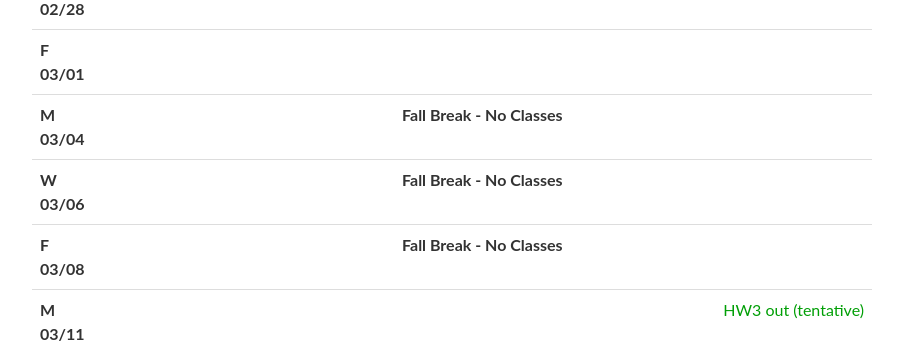
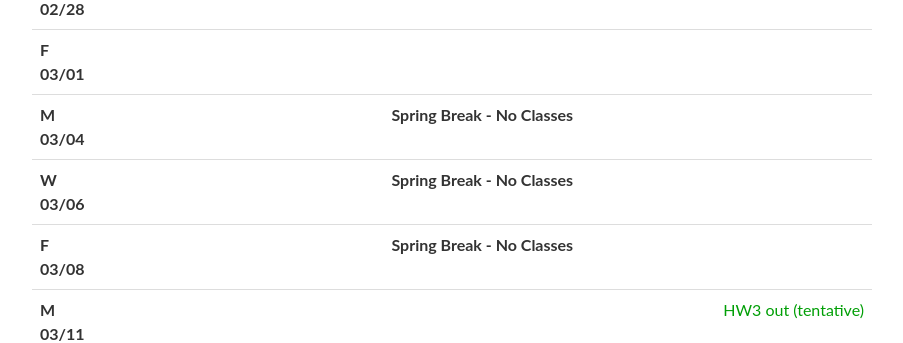
Before and after one commit to cmudeeprl/403website_s24, a Jekyll site: the page built from _pages/lectures.md, in a window 1280 px wide and 900 px high, scrolled down 1264 px. Shown: the part 155-498 px from the top of the window, without its empty margins (188-1091 px from the left). Built offline with Jekyll 4.4.1, drawn with Linux system fonts in a browser that asks for light colours; nearby versions of some CDN libraries; comment, search, counter and statistics services are not loaded; some of the changed text lies outside the part shown.

Commit message:
* website updated, still not final

```diff
--- a/_data/lectures.yml
+++ b/_data/lectures.yml
@@ -302,21 +302,21 @@
 - date: M 03/04
   lecturer:
   quiz: >
-    <strong>Fall Break - No Classes</strong>
+    <strong>Spring Break - No Classes</strong>
   logistics:
 
 
 - date: W 03/06
   lecturer:
   quiz: >
-    <strong>Fall Break - No Classes</strong>
+    <strong>Spring Break - No Classes</strong>
   logistics:
 
 
 - date: F 03/08
   lecturer:
   quiz: >
-    <strong>Fall Break - No Classes</strong>
+    <strong>Spring Break - No Classes</strong>
   logistics:
 
 
@@ -652,7 +652,7 @@
 - date: ??/??
   lecturer:
   quiz: >
-    <strong>Quiz 3, TBD </strong>
+    <strong>Quiz 3, Location and Time TBD </strong>
   slides:
   notes:
   readings:
```
